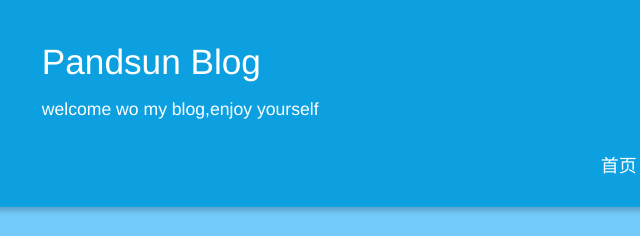
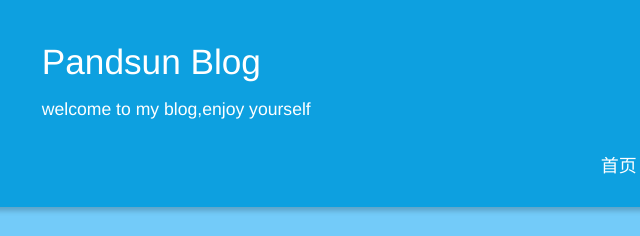
Before and after one commit to pandasun111/pandasun111.github.io, a plain HTML site: page 2016/06/23/Maximum Data Generation Rate Utilizing Data Gather Trees in Rechargeable Wireless Sensor Networks/index.html in a window 1280 px wide. Shown: the top 236 px of the page, 11-651 px from the left. Drawn offline with Linux system fonts and the light colour scheme; a script that the page names is missing.

Commit message:
Site updated: 2016-06-26 04:02:37

```diff
--- a/2016/06/23/Maximum Data Generation Rate Utilizing Data Gather Trees in Rechargeable Wireless Sensor Networks/index.html
+++ b/2016/06/23/Maximum Data Generation Rate Utilizing Data Gather Trees in Rechargeable Wireless Sensor Networks/index.html
@@ -38,7 +38,7 @@
 
 			<div id="textlogo">
 				<h1 class="site-name"><a href="/" title="Pandsun Blog">Pandsun Blog</a></h1>
-				<h2 class="blog-motto">welcome wo my blog,enjoy yourself</h2>
+				<h2 class="blog-motto">welcome to my blog,enjoy yourself</h2>
 			</div>
 			<div class="navbar"><a class="navbutton navmobile" href="#" title="Menu">
 			</a></div>
@@ -391,5 +391,6 @@ document.write(unescape("%3Cscript src='" + _bdhmProtocol + "hm.baidu.com/h.js%3
 </script>
 
 
+
   </body>
 </html>
```
Also changed, not shown: 2016/06/23/hexo--搭建/index.html (+2 -1 lines), 2016/06/23/国内外知名IT科技博客/index.html (+2 -1 lines), archives/2016/06/index.html (+1 -1 lines), archives/2016/index.html (+1 -1 lines), archives/index.html (+1 -1 lines), index.html (+1 -1 lines), search/index.html (+1 -1 lines).
